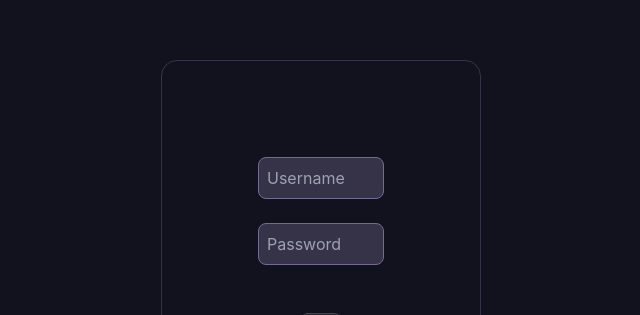
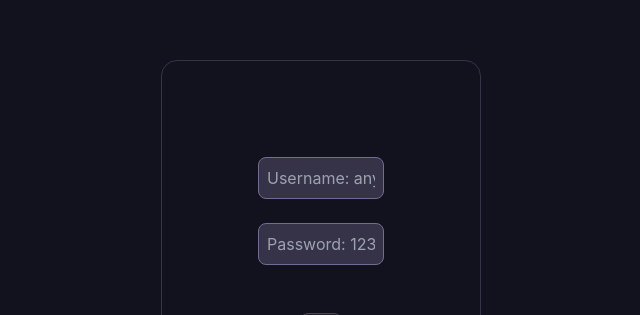
Before and after one commit to Al00X/react-test-movie-gallery, a React (Create React App) app: page /login in a window 1280 px wide. Shown: the part 132-447 px from the top of the page, without its empty margins (319-959 px from the left). Built offline with nearby package versions, Linux system fonts and the light colour scheme.

Commit message:
Minor changes

```diff
--- a/src/routes/Login.tsx
+++ b/src/routes/Login.tsx
@@ -36,13 +36,13 @@ export default function Login() {
           className="w-full"
           value={username}
           onChange={(e) => setUsername(e.target.value)}
-          placeholder="Username"
+          placeholder="Username: anything"
         />
         <input
           className="w-full"
           value={password}
           onChange={(e) => setPassword(e.target.value)}
-          placeholder="Password"
+          placeholder="Password: 1234"
           type="password"
         />
         <Button
```
